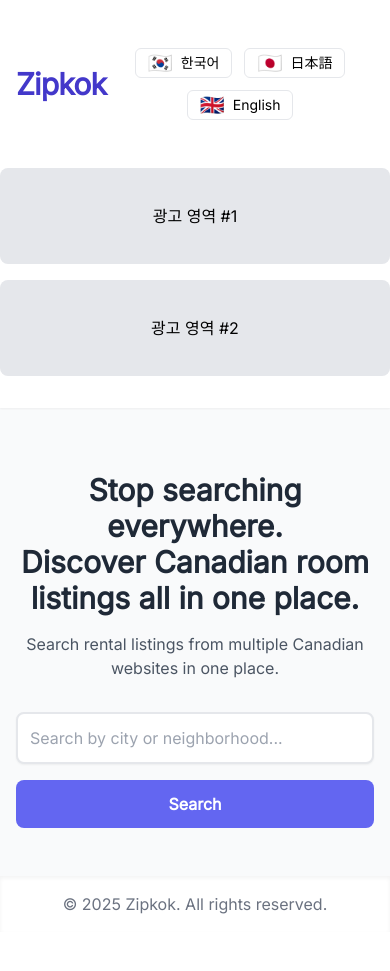
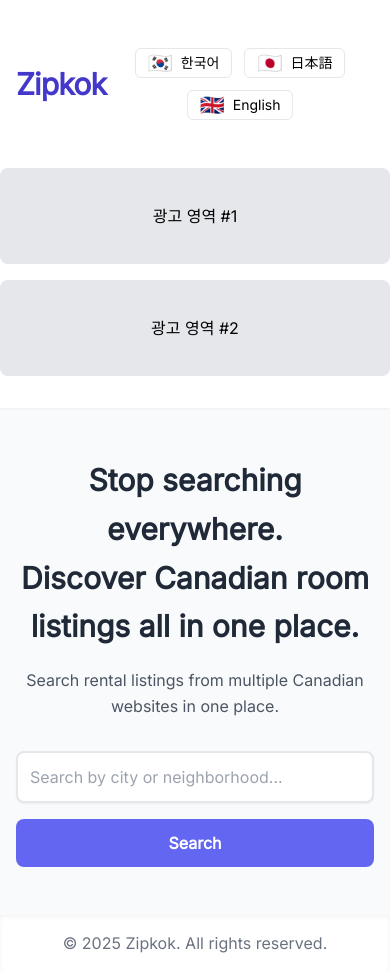
Before and after one commit to joon1verse/Zipkok_PJ, a Next.js app in the folder zipkok-frontend/: page / in a window 390 px wide. Before the commit the page ends 932 px from the top, so only its background shows below. Built offline with nearby package versions, Linux system fonts and the light colour scheme.

Commit message:
Update page.jsx

```diff
--- a/zipkok-frontend/app/page.jsx
+++ b/zipkok-frontend/app/page.jsx
@@ -100,12 +100,12 @@ export default function Home() {
 
       <main className="container mx-auto py-12">
         <section className="text-center px-4">
-          <h2 className="whitespace-pre-line text-3xl md:text-4xl font-semibold text-gray-800 mb-4 mt-4">
-            {t('slogan')}
-          </h2>
-          <p className="text-gray-600 mb-8">
-            {t('description')}
-          </p>
+<h2 className="whitespace-pre-line text-3xl md:text-4xl font-semibold text-gray-800 mb-4 leading-relaxed">
+  {t('slogan')}
+</h2>
+<p className="text-gray-600 mb-8 leading-relaxed">
+  {t('description')}
+</p>
           <div className="max-w-xl mx-auto">
             <input
               type="text"
```
